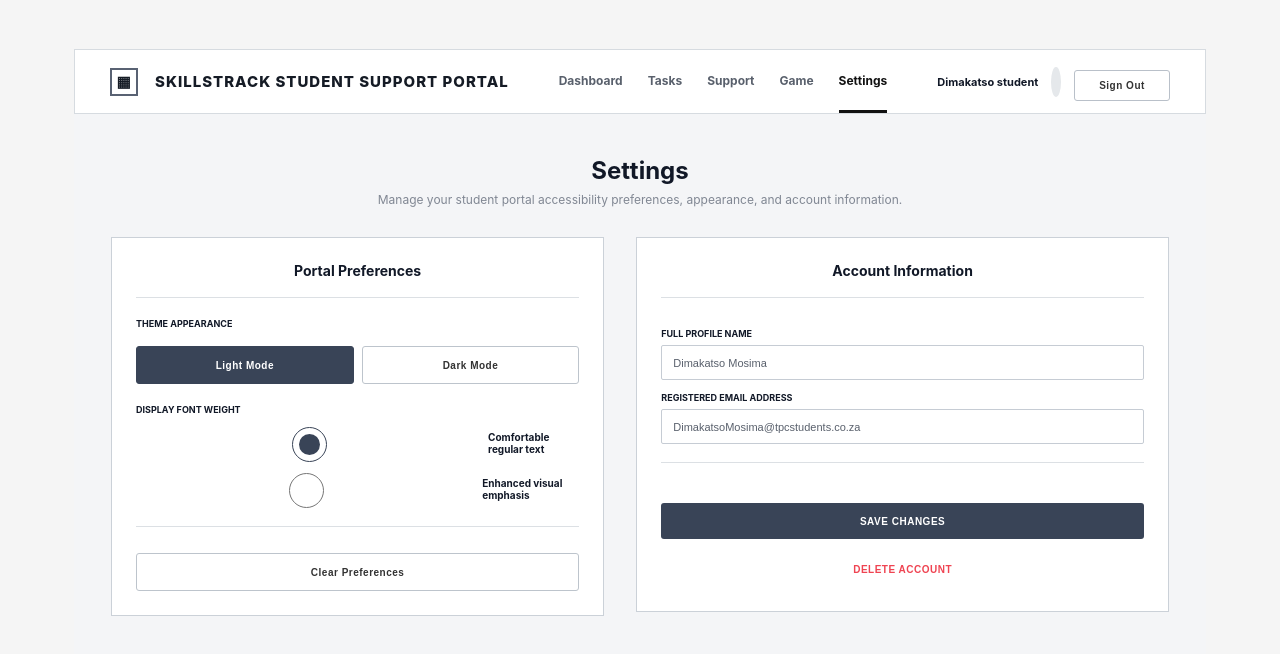
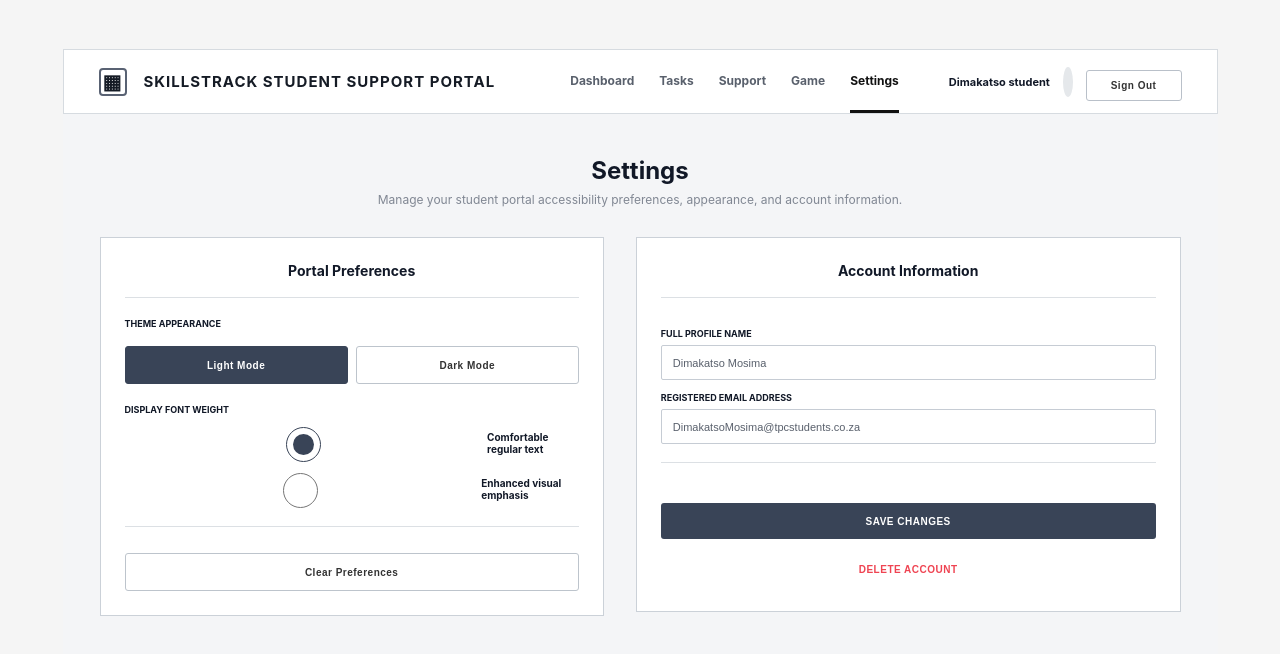
Before and after one commit to Dimakatso26-del/Learner-support-portal, a website: page SkillsTrack_Student_Portal/Settings-STUDENT.html in a window 1280 px wide. Drawn offline with Linux system fonts and the light colour scheme.

Commit message:
Update Settings-STUDENT.html

```diff
--- a/SkillsTrack_Student_Portal/Settings-STUDENT.html
+++ b/SkillsTrack_Student_Portal/Settings-STUDENT.html
@@ -9,7 +9,9 @@
 <body>
   <div class="app">
     <header>
-      <a class="brand" href="#"><span>▦</span> SKILLSTRACK STUDENT SUPPORT PORTAL</a>
+      <a class="brand" href="#">
+        <span class="brand-icon">▦</span>
+        <strong>SKILLSTRACK STUDENT SUPPORT PORTAL</strong>
 
       <nav>
         <a href="#">Dashboard</a>
```
